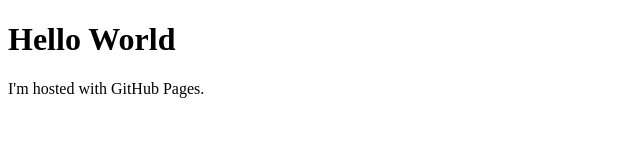
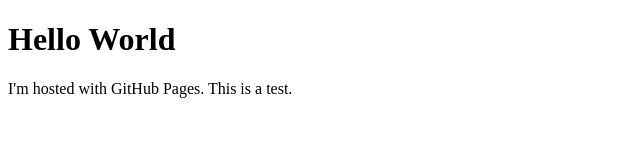
Before and after one commit to DynamicRhythmTeam/DynamicRhythmTeam.github.io, a plain HTML site: page index.html in a window 1280 px wide. Shown: the full height of the page, 0-640 px from the left. Drawn offline with Linux system fonts and the light colour scheme.

Commit message:
Update index.html

```diff
--- a/index.html
+++ b/index.html
@@ -2,6 +2,6 @@
 <html>
   <body>
     <h1>Hello World</h1>
-    <p>I'm hosted with GitHub Pages.</p>
+    <p>I'm hosted with GitHub Pages. This is a test.</p>
   </body>
 </html>
```
